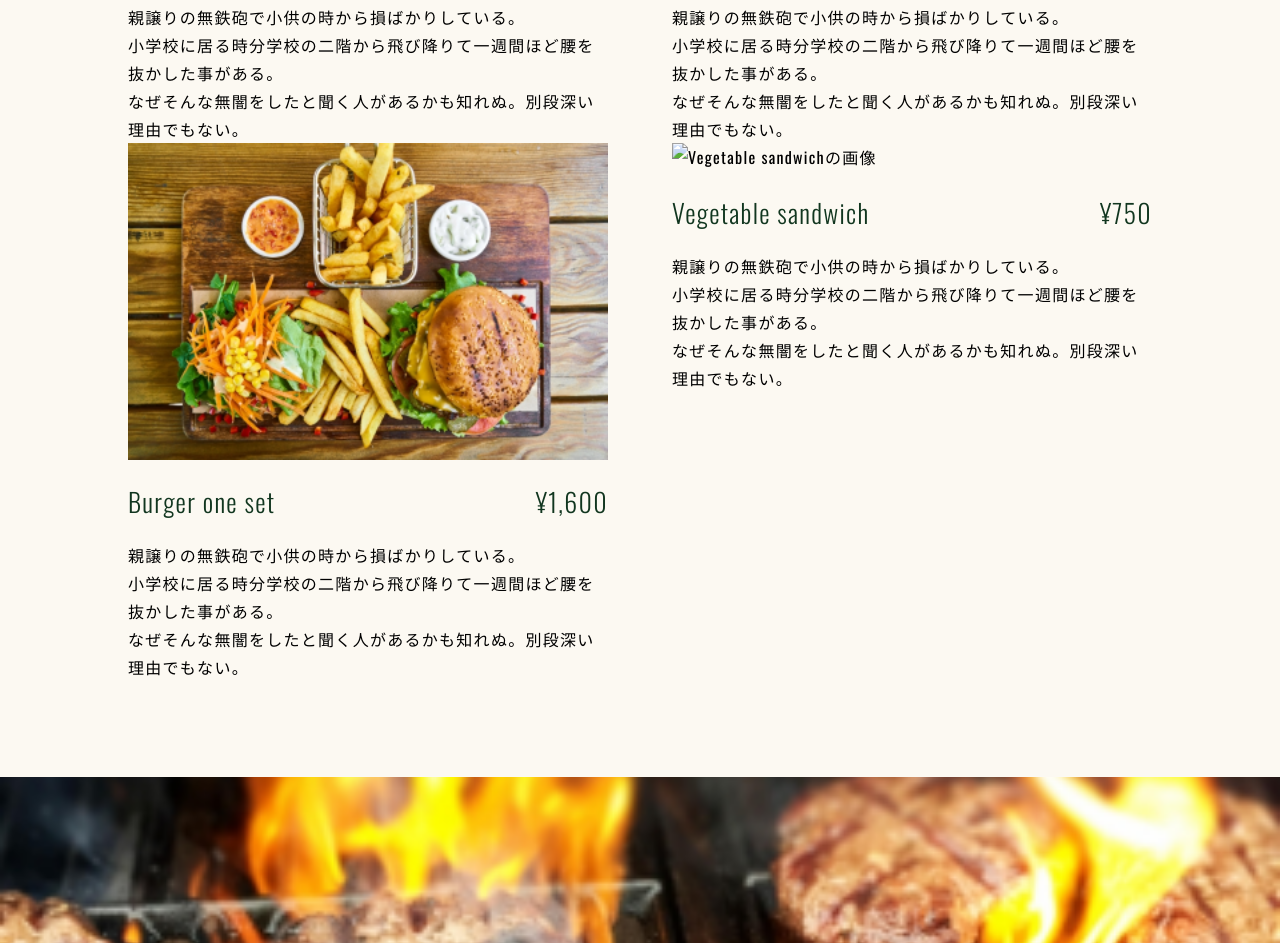
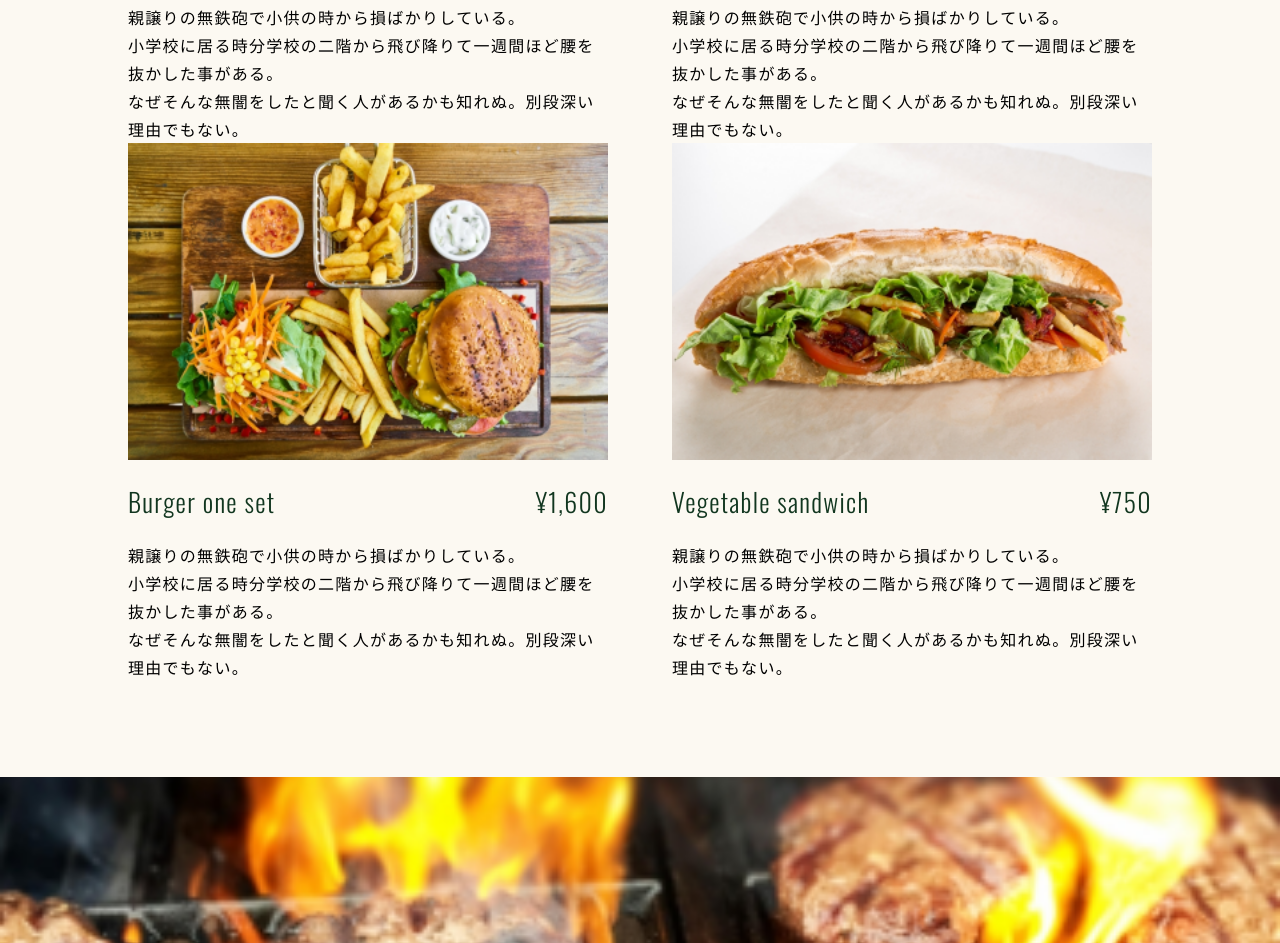
Before and after one commit to cakyos/sample-01, a plain HTML site: page index.html in a window 1280 px wide. Shown: the part 2121-3064 px from the top of the page. Drawn offline with nearby package versions, Linux system fonts and the light colour scheme.

Commit message:
Update index.html

```diff
--- a/index.html
+++ b/index.html
@@ -117,7 +117,7 @@
                     </div>
 
                     <div class="wrap wrap-menu">
-                        <img src="img/menu-img04.png" alt="Vegetable sandwichの画像">
+                        <img src="menu-img04.png" alt="Vegetable sandwichの画像">
                         <div class="box">
                             <div class="menu-item">
                                 <h3 class="menu-title">Vegetable sandwich</h3>
```
